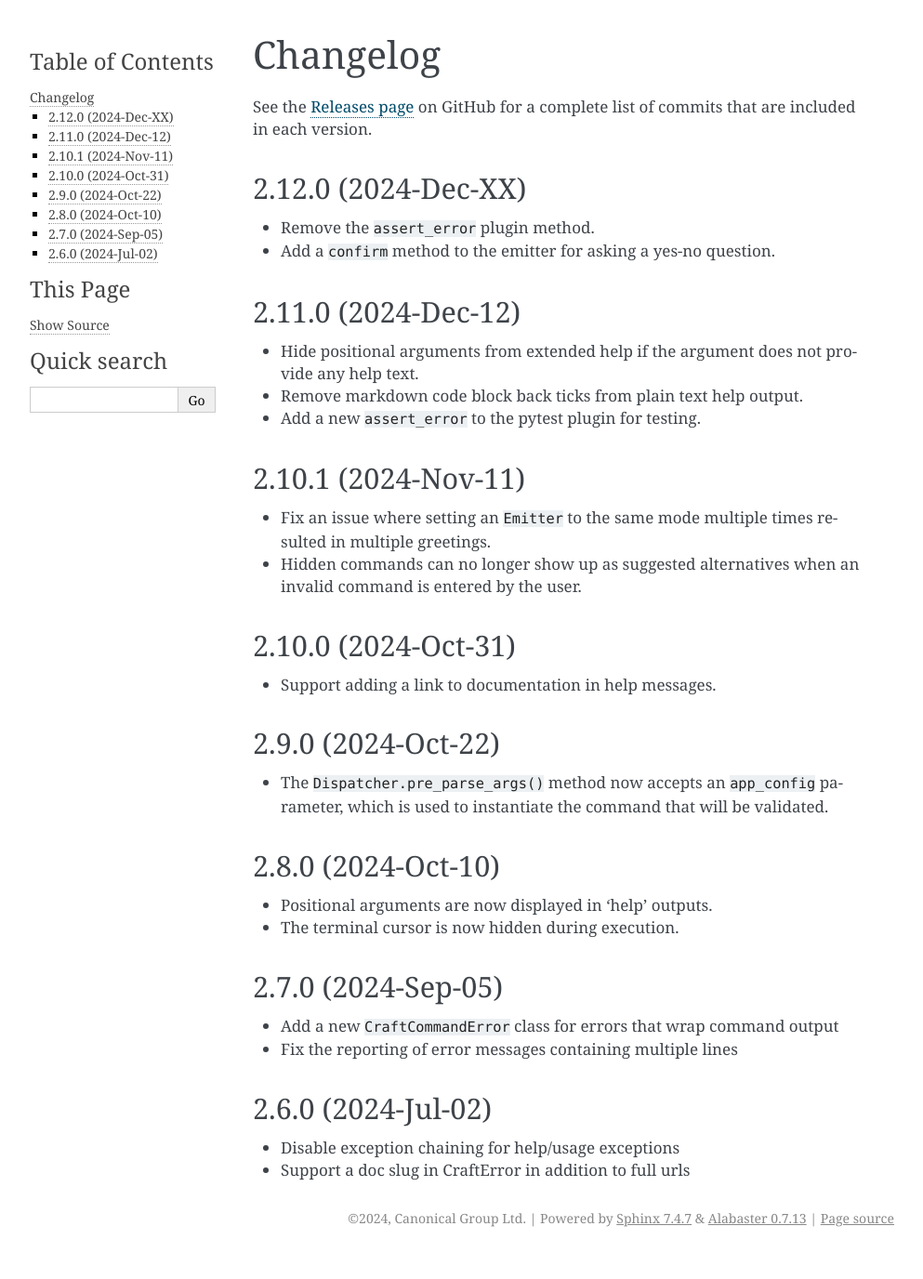
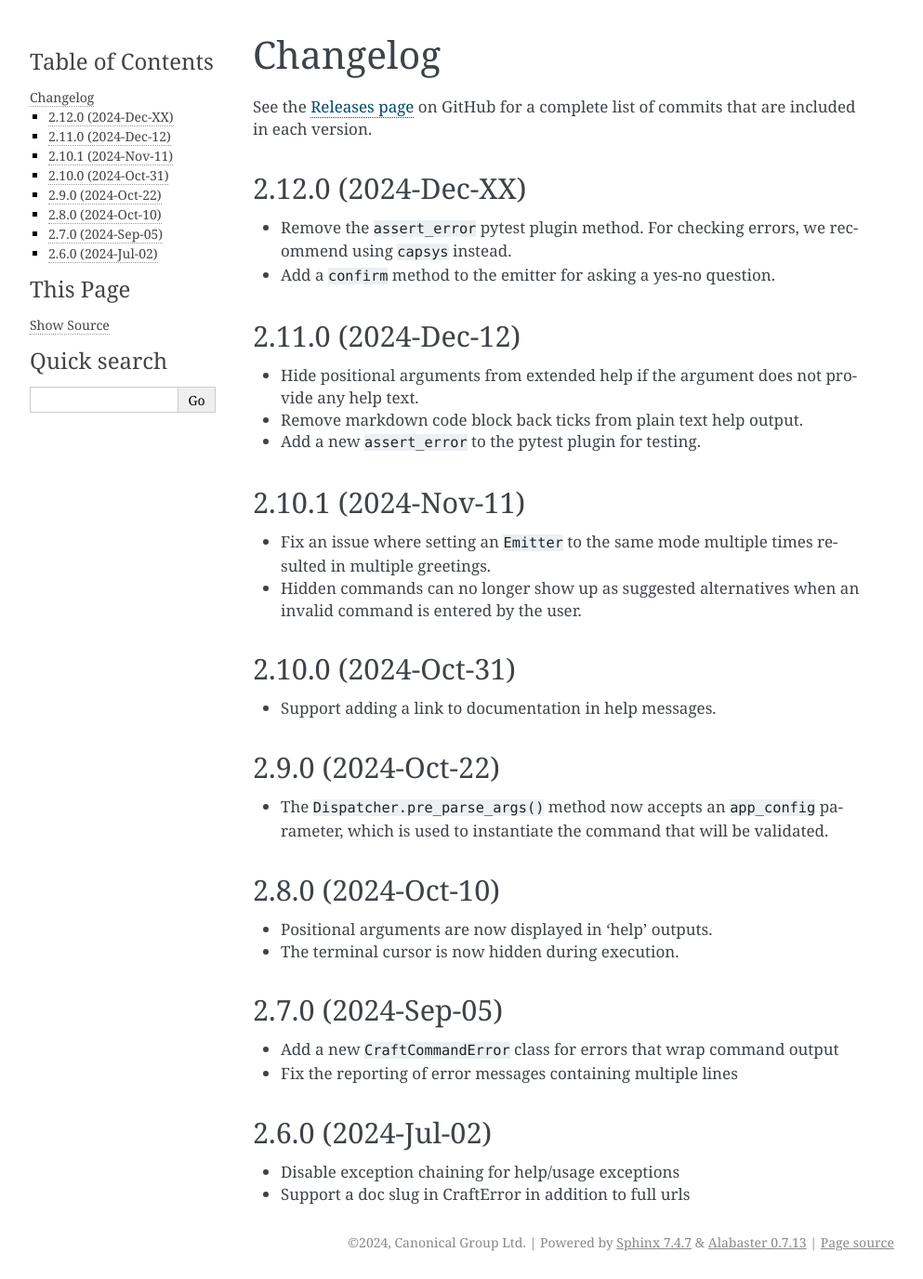
Before and after one commit to canonical/craft-cli, a Sphinx documentation site: the page built from docs/changelog.rst, in a window 1280 px wide. Shown: the whole page at 93% size, without its empty margins (148-1141 px from the left). Built offline with Sphinx 7.4.7, drawn with Linux system fonts in a browser that asks for light colours; pages that are not in the unit, such as notebooks, are missing from menus; before the commit the page ends 1350 px from its top, so only the background shows below that.

Commit message:
fix: pr suggestions
Co-authored-by: Michael DuBelko <michael.dubelko@gmail.com>

```diff
--- a/docs/changelog.rst
+++ b/docs/changelog.rst
@@ -10,7 +10,8 @@ included in each version.
 2.12.0 (2024-Dec-XX)
 --------------------
 
-- Remove the ``assert_error`` plugin method.
+- Remove the ``assert_error`` pytest plugin method. For checking errors, we
+  recommend using ``capsys`` instead.
 - Add a ``confirm`` method to the emitter for asking a yes-no question.
 
 2.11.0 (2024-Dec-12)
```
